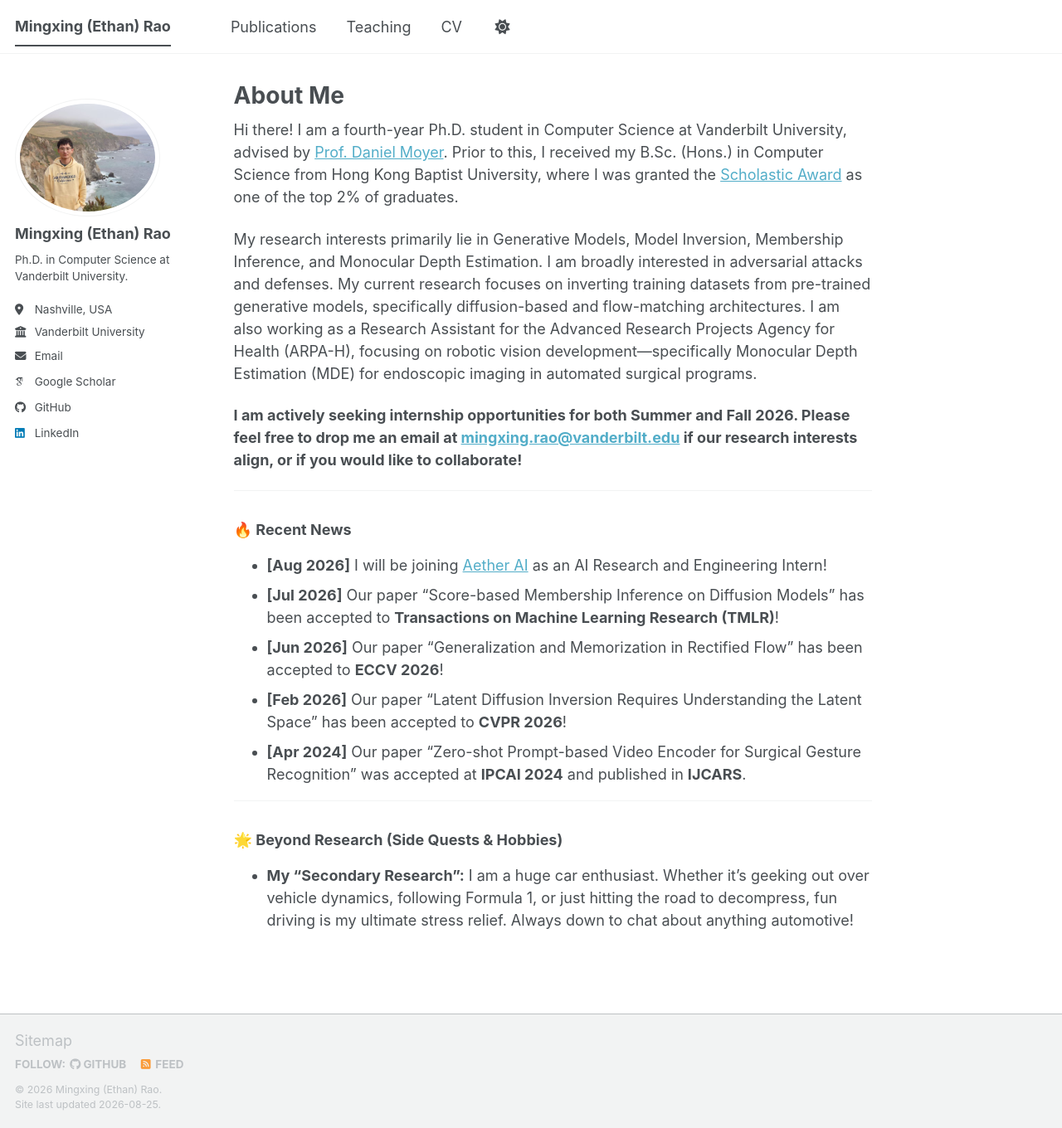
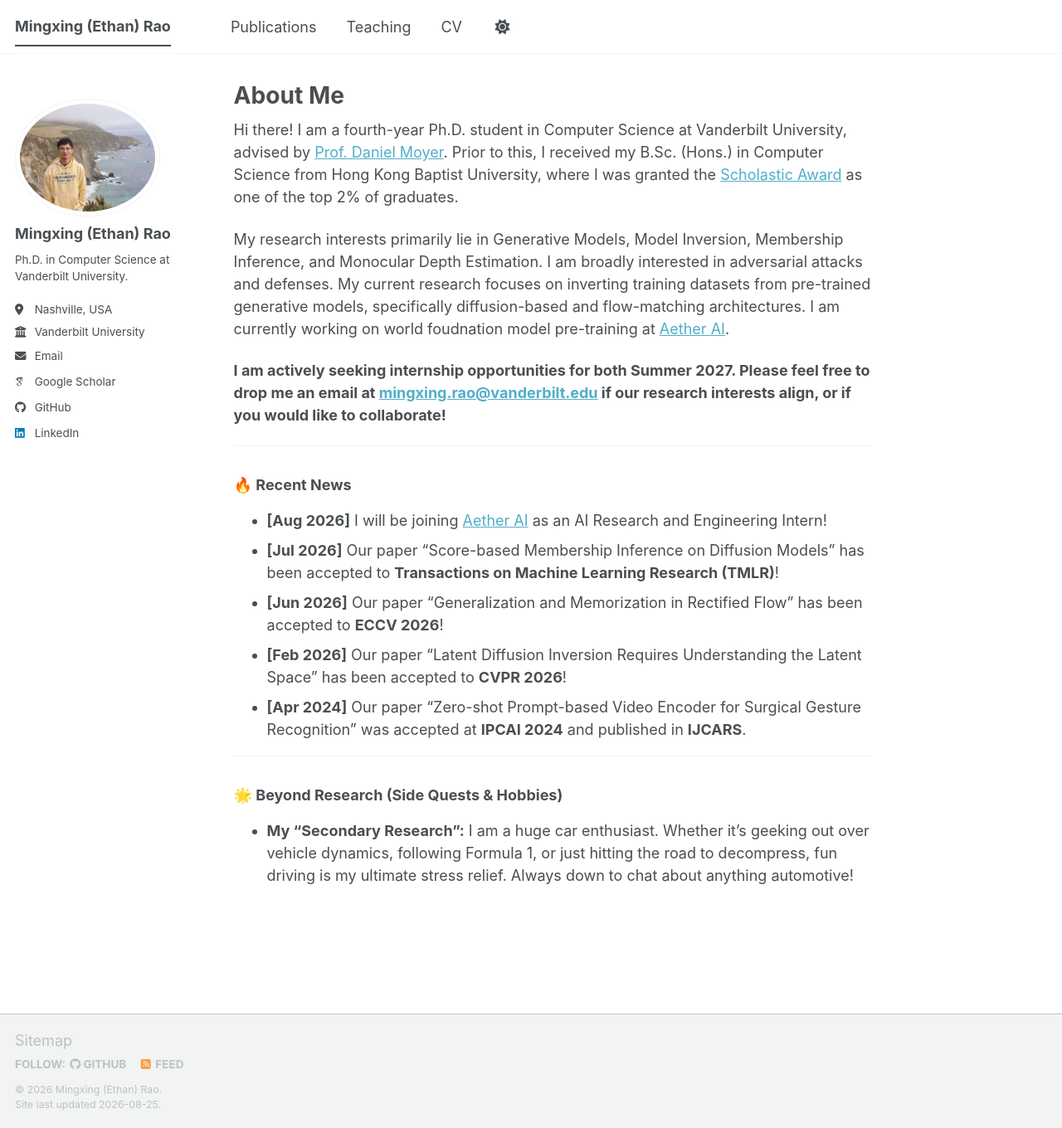
Before and after one commit to mx-ethan-rao/mx-ethan-rao.github.io, a Jekyll site: the page built from _pages/about.md, in a window 1280 px wide and 1360 px high. Shown: the whole window at 83% size. Built offline with Jekyll 4.4.1, drawn with Linux system fonts in a browser that asks for light colours; some web fonts are replaced; a script bundle is joined from its source files by our own code; library files that are not in the unit come from our copies.

Commit message:
update about.md

```diff
--- a/_pages/about.md
+++ b/_pages/about.md
@@ -11,9 +11,9 @@ redirect_from:
 
 Hi there! I am a fourth-year Ph.D. student in Computer Science at Vanderbilt University, advised by [Prof. Daniel Moyer](https://dcmoyer.github.io/). Prior to this, I received my B.Sc. (Hons.) in Computer Science from Hong Kong Baptist University, where I was granted the [Scholastic Award](https://ar.hkbu.edu.hk/student-services/graduation/scholastic-awards) as one of the top 2% of graduates.
 
-My research interests primarily lie in Generative Models, Model Inversion, Membership Inference, and Monocular Depth Estimation. I am broadly interested in adversarial attacks and defenses. My current research focuses on inverting training datasets from pre-trained generative models, specifically diffusion-based and flow-matching architectures. I am also working as a Research Assistant for the Advanced Research Projects Agency for Health (ARPA-H), focusing on robotic vision development—specifically Monocular Depth Estimation (MDE) for endoscopic imaging in automated surgical programs.
+My research interests primarily lie in Generative Models, Model Inversion, Membership Inference, and Monocular Depth Estimation. I am broadly interested in adversarial attacks and defenses. My current research focuses on inverting training datasets from pre-trained generative models, specifically diffusion-based and flow-matching architectures. I am currently working on world foudnation model pre-training at [Aether AI](https://www.aetherai.co/).
 
-**I am actively seeking internship opportunities for both Summer and Fall 2026. Please feel free to drop me an email at [mingxing.rao@vanderbilt.edu](mailto:mingxing.rao@vanderbilt.edu) if our research interests align, or if you would like to collaborate!**
+**I am actively seeking internship opportunities for both Summer 2027. Please feel free to drop me an email at [mingxing.rao@vanderbilt.edu](mailto:mingxing.rao@vanderbilt.edu) if our research interests align, or if you would like to collaborate!**
 
 ---
 
```
